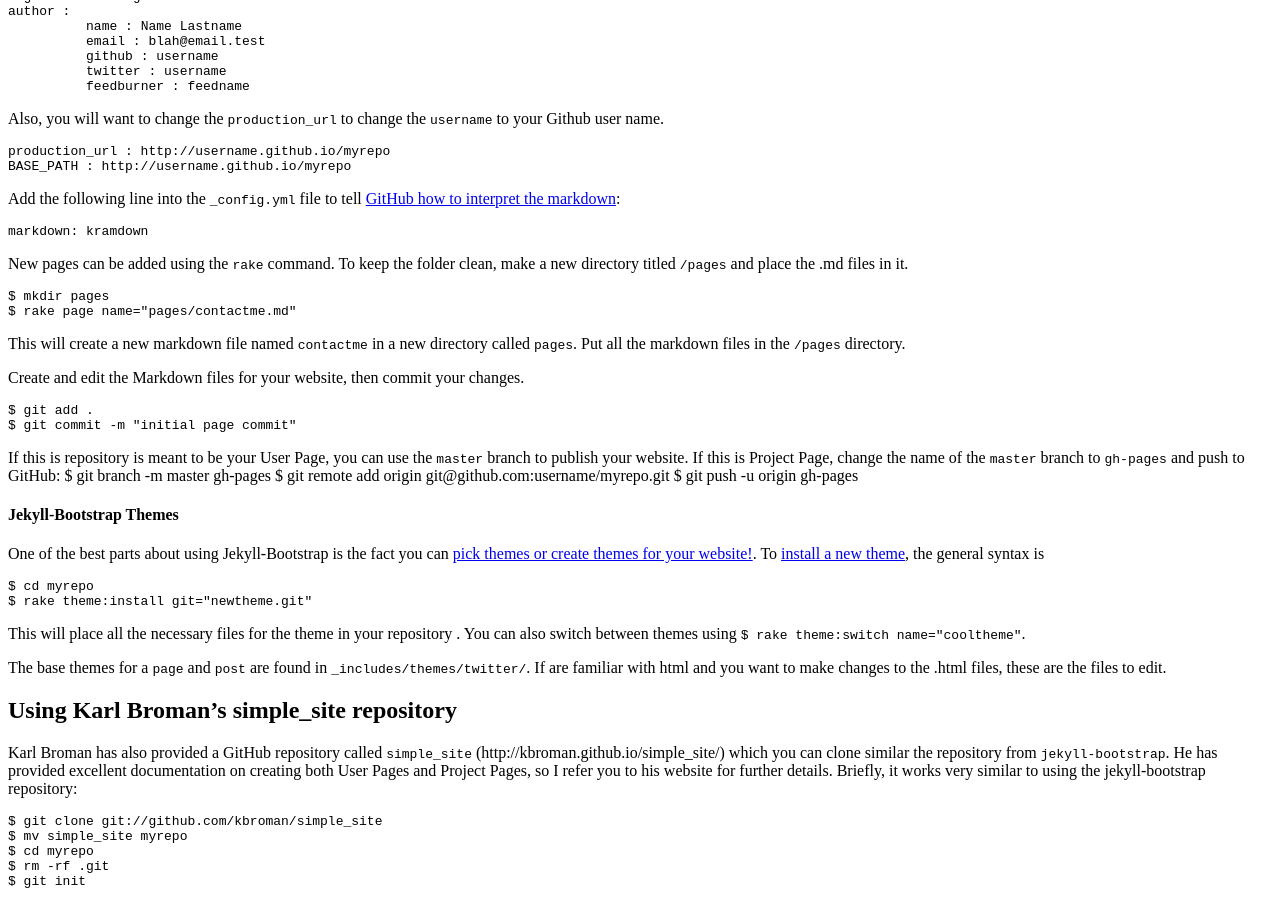
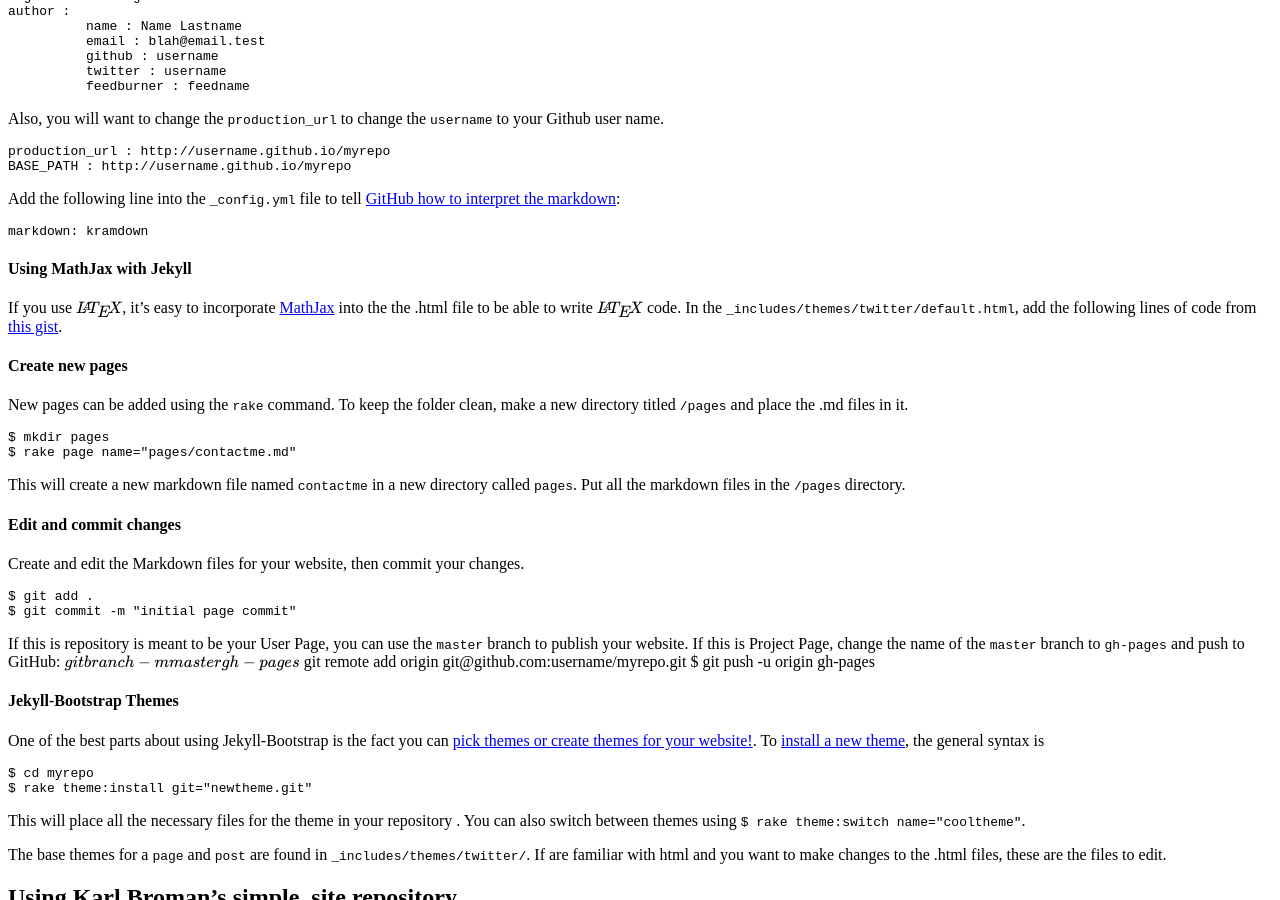
Before and after one commit to stephaniehicks/githubPages_tutorial, a Jekyll site: the page built from pages/githubpages-jekyll.md, in a window 1280 px wide and 900 px high, scrolled down 1526 px. Built offline with Jekyll 4.4.1, drawn with Linux system fonts in a browser that asks for light colours; formulas are drawn with MathJax 3.

Commit message:
added MathJax for Jekyll

```diff
--- a/_includes/themes/twitter/default.html
+++ b/_includes/themes/twitter/default.html
@@ -29,6 +29,19 @@
     <!-- atom & rss feed -->
     <link href="{{ BASE_PATH }}{{ site.JB.atom_path }}" type="application/atom+xml" rel="alternate" title="Sitewide ATOM Feed">
     <link href="{{ BASE_PATH }}{{ site.JB.rss_path }}" type="application/rss+xml" rel="alternate" title="Sitewide RSS Feed">
+
+    <!-- knitr javascript -->
+    <script src="{{ ASSET_PATH }}/knitr.js" type="text/javascript"></script>
+
+    <!-- mathjax javascript -->
+    <script type="text/x-mathjax-config">
+      MathJax.Hub.Config({
+      tex2jax: {inlineMath: [['$','$'], ['\\(','\\)']]}
+      });
+    </script>
+    <script type="text/javascript" src="https://c328740.ssl.cf1.rackcdn.com/mathjax/latest/MathJax.js?config=TeX-AMS-MML_HTMLorMML">
+    </script>
+
 
   </head>
 
--- a/pages/githubpages-jekyll.md
+++ b/pages/githubpages-jekyll.md
@@ -93,6 +93,11 @@ Add the following line into the `_config.yml` file to tell [GitHub how to interp
 
 	markdown: kramdown
 
+#### Using MathJax with Jekyll
+If you use $\LaTeX$, it's easy to incorporate [MathJax](http://www.mathjax.org/mathjax-community-update-5/) into the the .html file to be able to write $\LaTeX$ code.   In the `_includes/themes/twitter/default.html`, add the following lines of code from [this gist](https://gist.github.com/stephaniehicks/4d221a3815da9c25c02a).
+
+
+#### Create new pages
 New pages can be added using the `rake` command.  To keep the folder clean, make a new directory titled `/pages` and place the .md files in it.
 
 	$ mkdir pages
@@ -100,6 +105,7 @@ New pages can be added using the `rake` command.  To keep the folder clean, make
 
 This will create a new markdown file named `contactme` in a new directory called `pages`.  Put all the markdown files in the `/pages` directory.
 
+#### Edit and commit changes
 Create and edit the Markdown files for your website, then commit your changes.
 
 	$ git add .
@@ -110,8 +116,8 @@ If this is repository is meant to be your User Page, you can use the `master` br
 	$ git remote add origin git@github.com:username/myrepo.git
 	$ git push -u origin gh-pages
 
+
 #### Jekyll-Bootstrap Themes
-
 One of the best parts about using Jekyll-Bootstrap is the fact you can [pick themes or create themes for your website!](http://themes.jekyllbootstrap.com). To [install a new theme](http://jekyllbootstrap.com/usage/jekyll-theming.html), the general syntax is
 
 	$ cd myrepo
```
Also changed, not shown: 7 other files.
